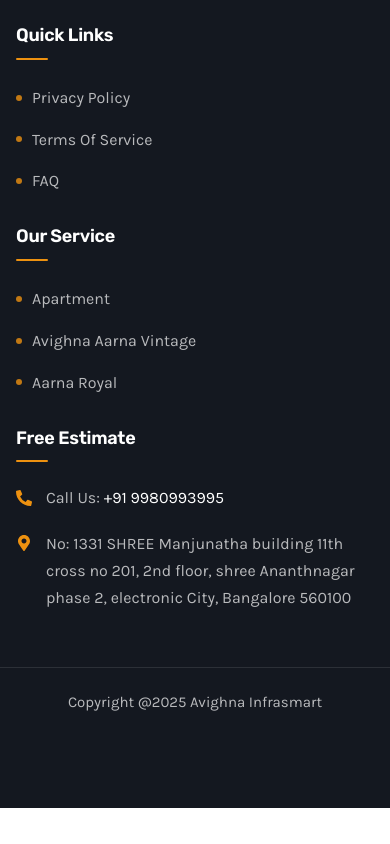
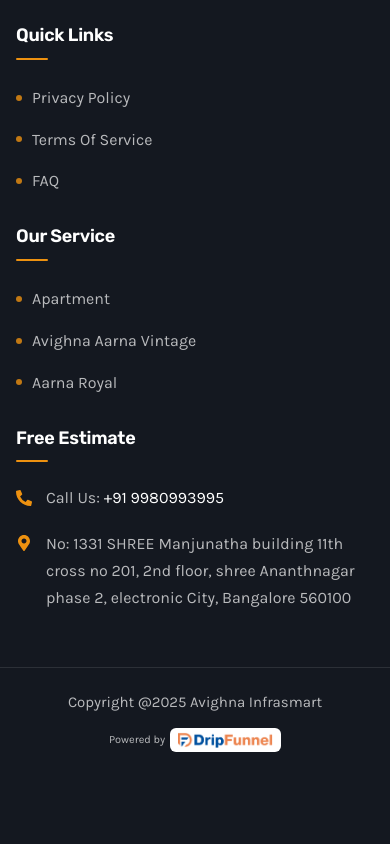
Before and after one commit to SoftoboticsTechnologies/avighnainfrasmart, a website: page about/index.html in a window 390 px wide. Shown: the part 5037-5881 px from the top of the page. Before the commit the page ends 5845 px from the top, so only its background shows below. Drawn offline with Linux system fonts and the light colour scheme.

Commit message:
Redesgin

```diff
--- a/about/index.html
+++ b/about/index.html
@@ -202,8 +202,12 @@
     </div>
   </div>
   <div class="site-footer__bottom">
-    <div class="container">
+    <div class="container site-footer__bottom-inner">
       <p>Copyright @2025 Avighna Infrasmart</p>
+      <a class="powered-by-dripfunnel" href="https://www.dripfunnel.com/in/" target="_blank" rel="noopener noreferrer" aria-label="Powered by DripFunnel">
+        <span>Powered by</span>
+        <span class="powered-by-dripfunnel__logo"><img src="../assets/images/dripfunnal-logo.png" alt="DripFunnel" width="845" height="143" loading="lazy"></span>
+      </a>
     </div>
   </div>
 </footer>
--- a/assets/css/main.css
+++ b/assets/css/main.css
@@ -728,8 +728,20 @@ a.social__item:hover { background: rgba(255, 255, 255, .18); color: inherit; }
 .footer-contact a:hover { color: var(--orange-bright); }
 .social--footer .social__item { width: 40px; height: 40px; background: rgba(255, 255, 255, .08); color: #fff; }
 .social--footer a.social__item:hover { background: var(--orange); }
-.site-footer__bottom { border-top: 1px solid rgba(255, 255, 255, .1); padding-block: 22px; font-size: .9375rem; }
+.site-footer__bottom { border-top: 1px solid rgba(255, 255, 255, .1); padding-block: 22px 92px; font-size: .9375rem; } /* bottom padding keeps the row clear of the fixed WhatsApp button */
 .site-footer__bottom p { margin: 0; text-align: center; }
+.site-footer__bottom-inner { display: flex; align-items: center; justify-content: space-between; gap: 12px 24px; }
+.site-footer__bottom-inner p { text-align: left; }
+
+/* "Powered by" attribution; the logo sits on a white chip (like .footer-logo) so its blue stays legible on the dark footer */
+.powered-by-dripfunnel {
+  display: inline-flex; align-items: center; justify-content: flex-end; gap: 6px; flex-shrink: 0;
+  color: inherit; font-size: 12px; line-height: 1.4; text-decoration: none; white-space: nowrap; transition: opacity .2s ease;
+}
+.powered-by-dripfunnel__logo { display: block; padding: 4px 8px; border-radius: 6px; background: #fff; }
+.powered-by-dripfunnel img { display: block; width: auto; height: auto; max-width: 110px; max-height: 26px; object-fit: contain; }
+.powered-by-dripfunnel:hover { color: inherit; opacity: .8; }
+.powered-by-dripfunnel:focus-visible { outline: 2px solid currentColor; outline-offset: 4px; border-radius: 4px; }
 
 /* ---------- WhatsApp ---------- */
 .whatsapp-float {
@@ -832,7 +844,10 @@ a.social__item:hover { background: rgba(255, 255, 255, .18); color: inherit; }
   .project-card--gallery .project-card__body { padding: 0 22px 24px; }
 
   .site-footer__grid { grid-template-columns: 1fr; }
-  .site-footer__bottom { padding-bottom: 92px; } /* keep copyright clear of the WhatsApp button */
+  .site-footer__bottom-inner { flex-direction: column; }
+  .site-footer__bottom-inner p { text-align: center; }
+  .powered-by-dripfunnel { font-size: 11px; gap: 5px; }
+  .powered-by-dripfunnel img { max-width: 95px; max-height: 23px; }
   .whatsapp-float { right: 16px; bottom: 16px; width: 58px; height: 58px; padding: 0; justify-content: center; }
   .whatsapp-float__label { position: absolute; width: 1px; height: 1px; overflow: hidden; clip: rect(0 0 0 0); white-space: nowrap; }
 }
```
Also changed, not shown: aarna-royal/index.html (+5 -1 lines), avighna-aarna-vintage/index.html (+5 -1 lines), contact-us/index.html (+5 -1 lines), index.html (+5 -1 lines), partials/footer.html (+5 -1 lines), projects/index.html (+5 -1 lines), assets/images/dripfunnal-logo.png (added).
